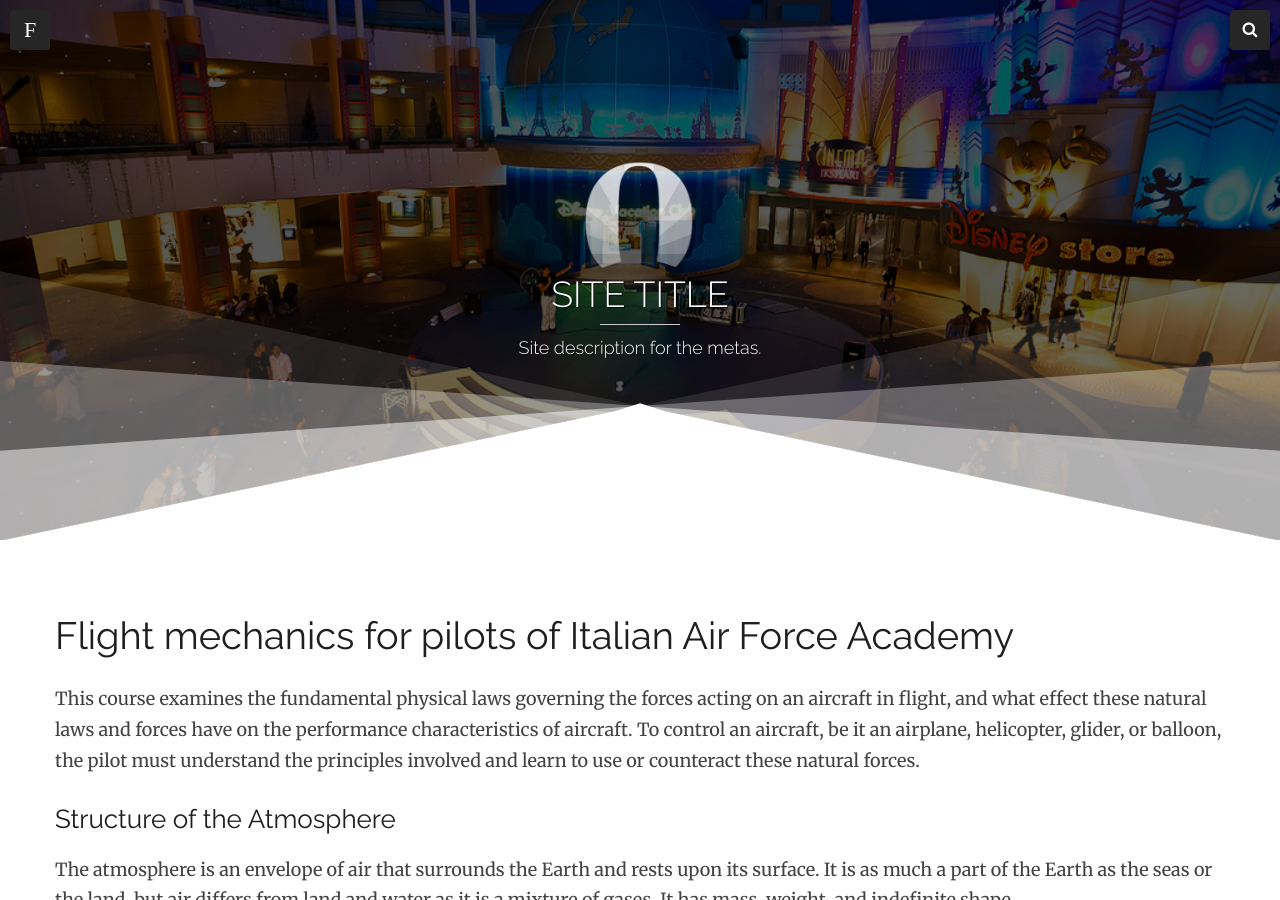
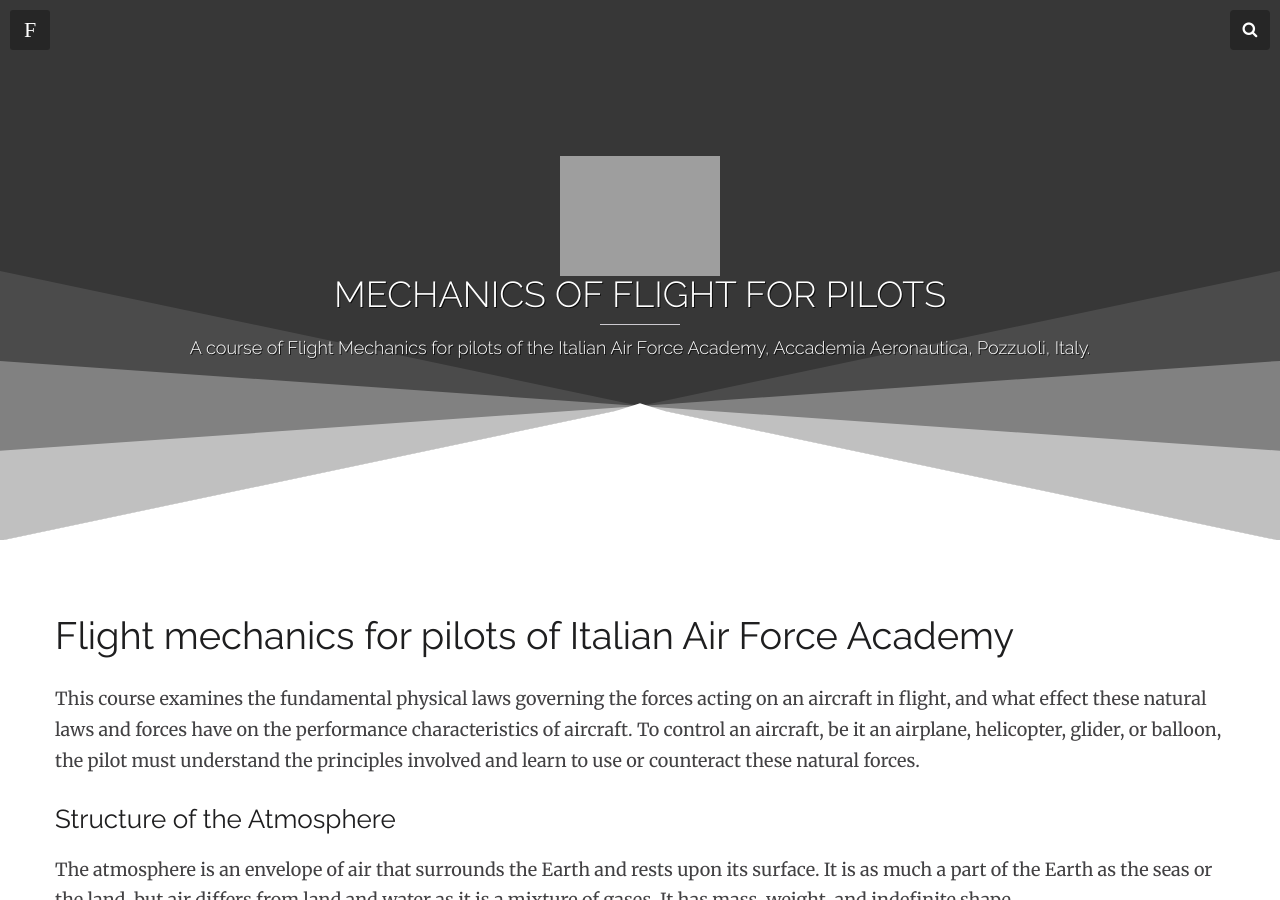
Before and after one commit to agodemar/FlightMechanics4Pilots, a Jekyll site: the page built from README.md, in a window 1280 px wide and 900 px high. Built offline with Jekyll 4.4.1, drawn with Linux system fonts in a browser that asks for light colours; our own code applies the rules of GitHub Pages for plain Markdown files; some of the changed lines change nothing that is shown; some of the changed text lies outside the part shown.

Commit message:
new theme a

```diff
--- a/_config.yml
+++ b/_config.yml
@@ -1,12 +1,12 @@
 #theme: jekyll-theme-architect
 theme: hmfaysal-omega-theme
 
-title:            Site Title
-description:      Site description for the metas.
-logo:             omikron.png
-disqus_shortname: shortname
+title:            Mechanics of Flight for Pilots
+description:      A course of Flight Mechanics for pilots of the Italian Air Force Academy, Accademia Aeronautica, Pozzuoli, Italy.
+logo:             images/omikron.png
+disqus_shortname: FlightMechanics4Pilots
 # Assign a default image for your site's header and footer
-default_bg:       default_bg.jpg
+default_bg:       images/default_bg.jpg
 search:           true
 share:            true
 # Read Time is a calculator tp provide post read-time based on word count. Usage is recommended.
@@ -17,7 +17,7 @@
 # Specify the fin color in RGB value
 fin_color:        "255,255,255"
 # Change url to your domain. Leave localhost server or blank when working locally.
-url:              http://localhost:4000
+url:              https://agodemar.github.io/FlightMechanics4Pilots/
 # baseurl:
 
 # Gems used
@@ -46,7 +46,7 @@
 
 # Owner/author information
 author:
-  name:           Your Name
+  name:           Agostino De Marco
   picture:        your-photo.jpg
   email:          your@email.com
   # Use the coder's toolbox at http://coderstoolbox.net/string/#!encoding=xml&action=encode&charset=us_ascii to encode your description into XML string
@@ -89,7 +89,7 @@
         - "/index.html"
 
 # http://en.wikipedia.org/wiki/List_of_tz_database_time_zones
-timezone:    America/New_York
+timezone:    Italy/Rome
 future:      true
 markdown:    kramdown
 highlighter: rouge
@@ -110,3 +110,5 @@
   footnote_nr: 1
   entity_output: as_char
   toc_levels: 1..6
+
+mathjax: true
--- a/_includes/head.html
+++ b/_includes/head.html
@@ -48,6 +48,31 @@
             showProcessingMessages: false
         });
 </script>
+
+<script>
+        MathJax.Hub.Config({
+            config: ["MMLorHTML.js"],
+            extensions: ["tex2jax.js","TeX/AMSmath.js","TeX/AMSsymbols.js"],
+            jax: ["input/TeX"],
+            tex2jax: {
+                inlineMath: [ ['$','$'], ["\\(","\\)"] ],
+                displayMath: [ ['$$','$$'], ["\\[","\\]"] ],
+                processEscapes: false
+            },
+            TeX: {
+                TagSide: "right",
+                TagIndent: ".8em",
+                MultLineWidth: "85%",
+                equationNumbers: {
+                   autoNumber: "AMS",
+                },
+                unicode: {
+                   fonts: "STIXGeneral,'Arial Unicode MS'"
+                }
+            },
+            showProcessingMessages: false
+        });
+</script>
 {% endif %}
 
 
```
